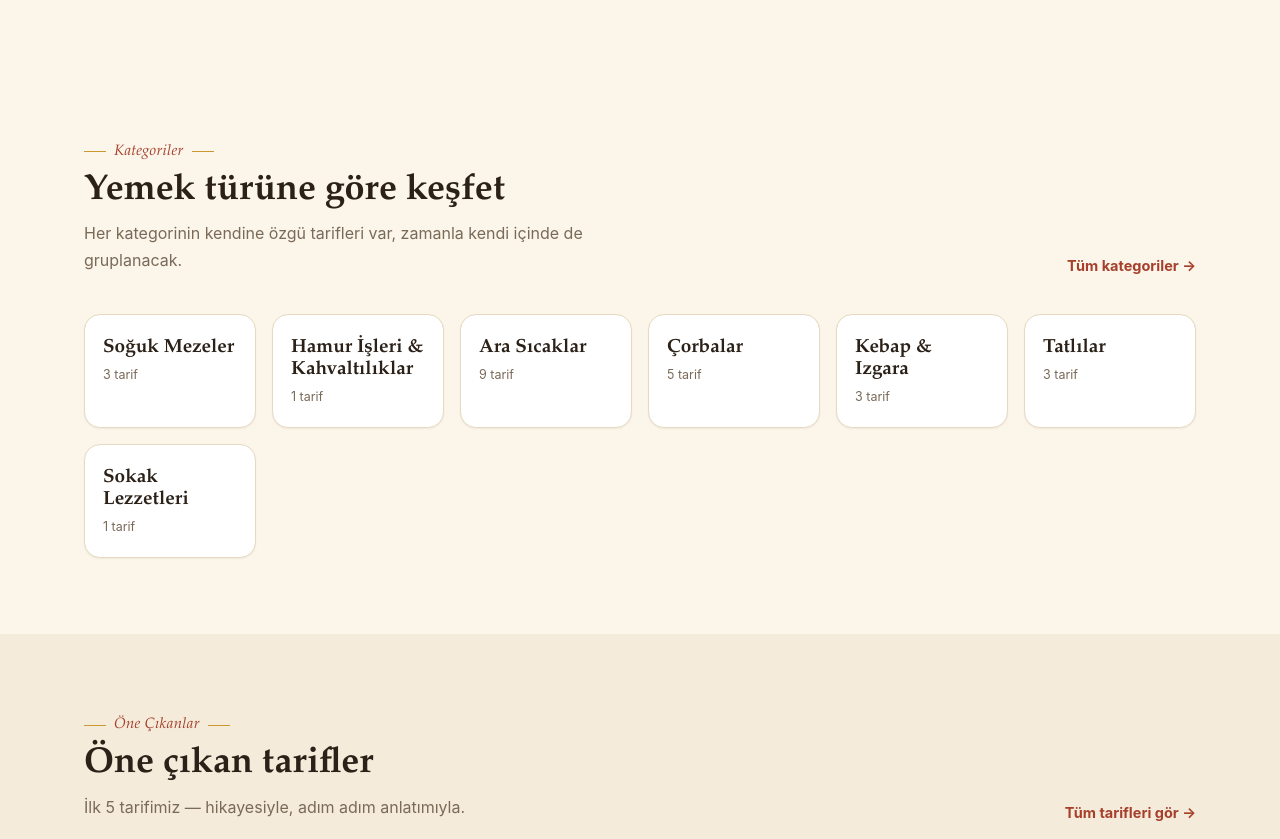
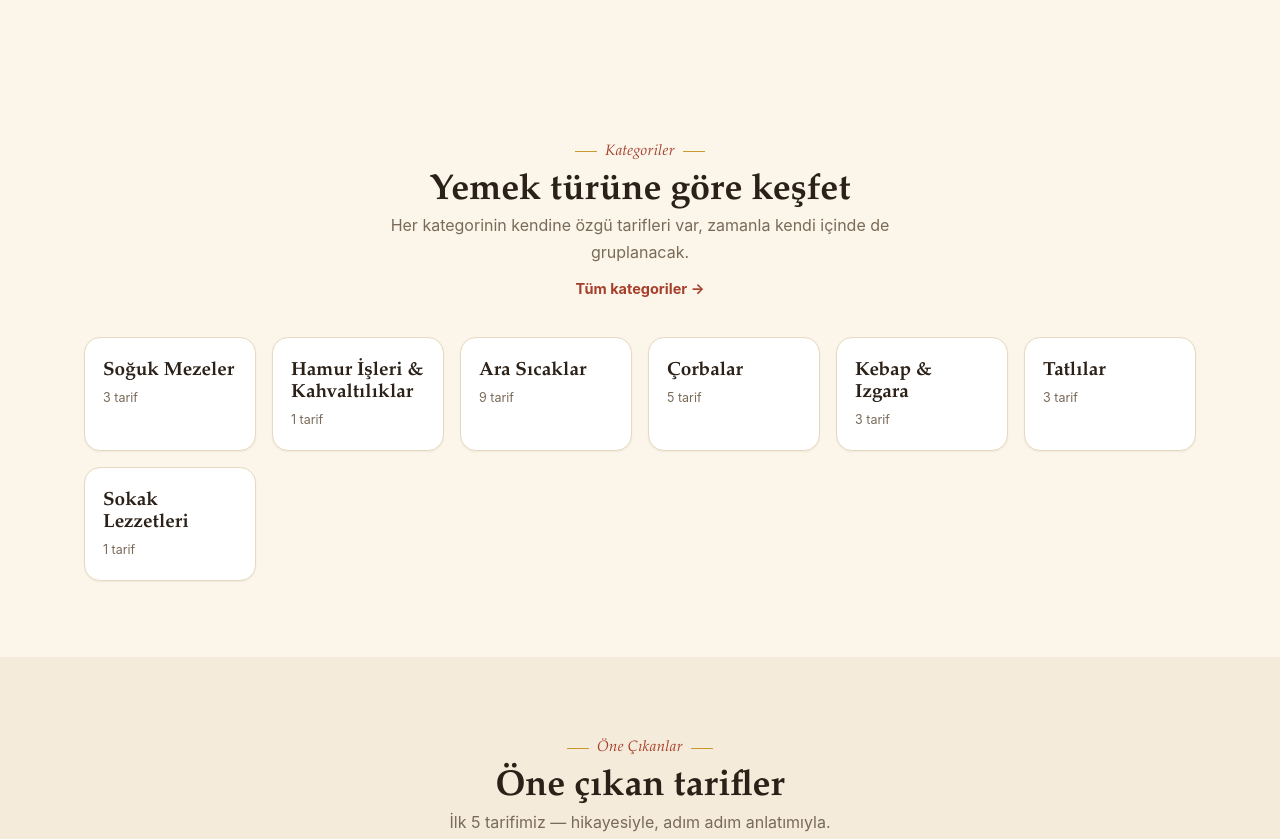
Before and after one commit to concon016/yemektariflerimiz, a plain HTML site: page index.html in a window 1280 px wide. Shown: the part 700-1539 px from the top of the page. Drawn offline with Linux system fonts and the light colour scheme.

Commit message:
Center all section headers on homepage for consistent, simple layout

```diff
--- a/style.css
+++ b/style.css
@@ -279,14 +279,15 @@ p { line-height: 1.7; margin: 0 0 1em; color: var(--ink-muted); }
 .section { padding: 76px 0; }
 .section-head {
   display: flex;
-  align-items: flex-end;
-  justify-content: space-between;
-  gap: 24px;
-  margin-bottom: 40px;
-  flex-wrap: wrap;
+  flex-direction: column;
+  align-items: center;
+  text-align: center;
+  gap: 14px;
+  margin: 0 auto 40px;
+  max-width: 640px;
 }
 .section-head h2 { font-size: clamp(26px, 3.4vw, 36px); margin: 0; }
-.section-head p { margin: 8px 0 0; max-width: 52ch; }
+.section-head p { margin: 0; max-width: 52ch; }
 .see-all {
   font-weight: 700;
   font-size: 14.5px;
```
